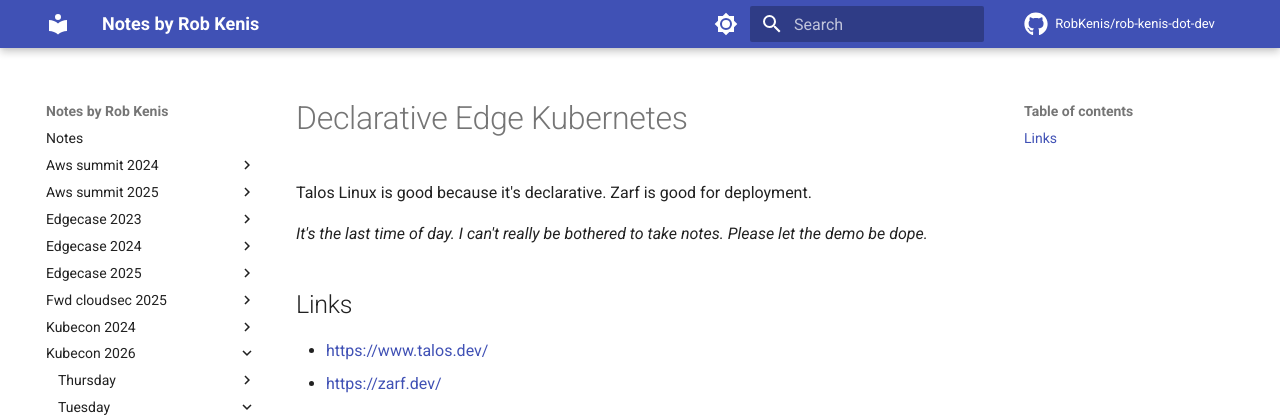
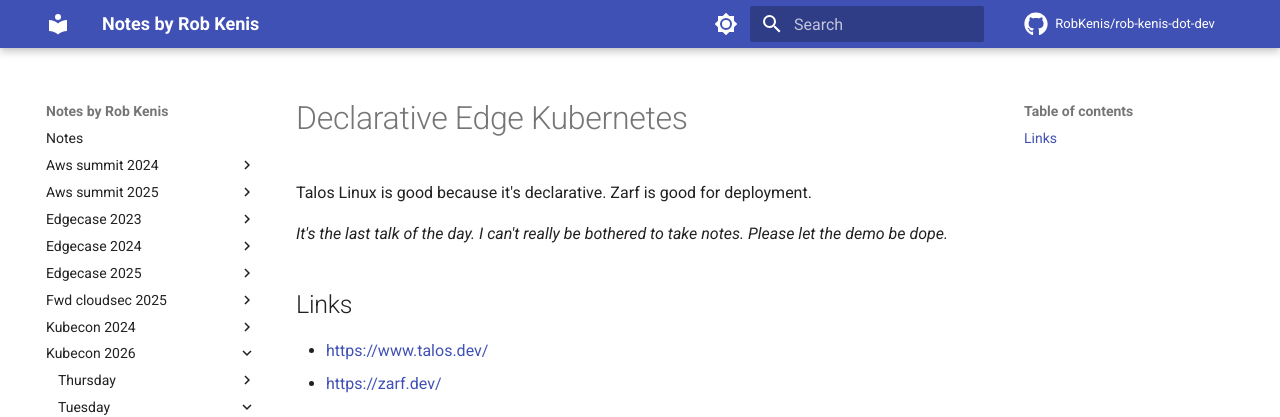
Before and after one commit to RobKenis/rob-kenis-dot-dev, an MkDocs documentation site: the page built from docs/kubecon-2026/tuesday/6-declarative-edge.md, in a window 1280 px wide. Shown: the top 417 px of the page. Built offline with MkDocs 1.6.1 and Material for MkDocs 9.7.7, drawn with Linux system fonts in a browser that asks for light colours; comment, search, counter and statistics services are not loaded.

Commit message:
Fix brak english

```diff
--- a/docs/kubecon-2026/tuesday/6-declarative-edge.md
+++ b/docs/kubecon-2026/tuesday/6-declarative-edge.md
@@ -2,7 +2,7 @@
 
 Talos Linux is good because it's declarative. Zarf is good for deployment.
 
-_It's the last time of day. I can't really be bothered to take notes. Please let the demo be dope._
+_It's the last talk of the day. I can't really be bothered to take notes. Please let the demo be dope._
 
 ## Links
 
```
